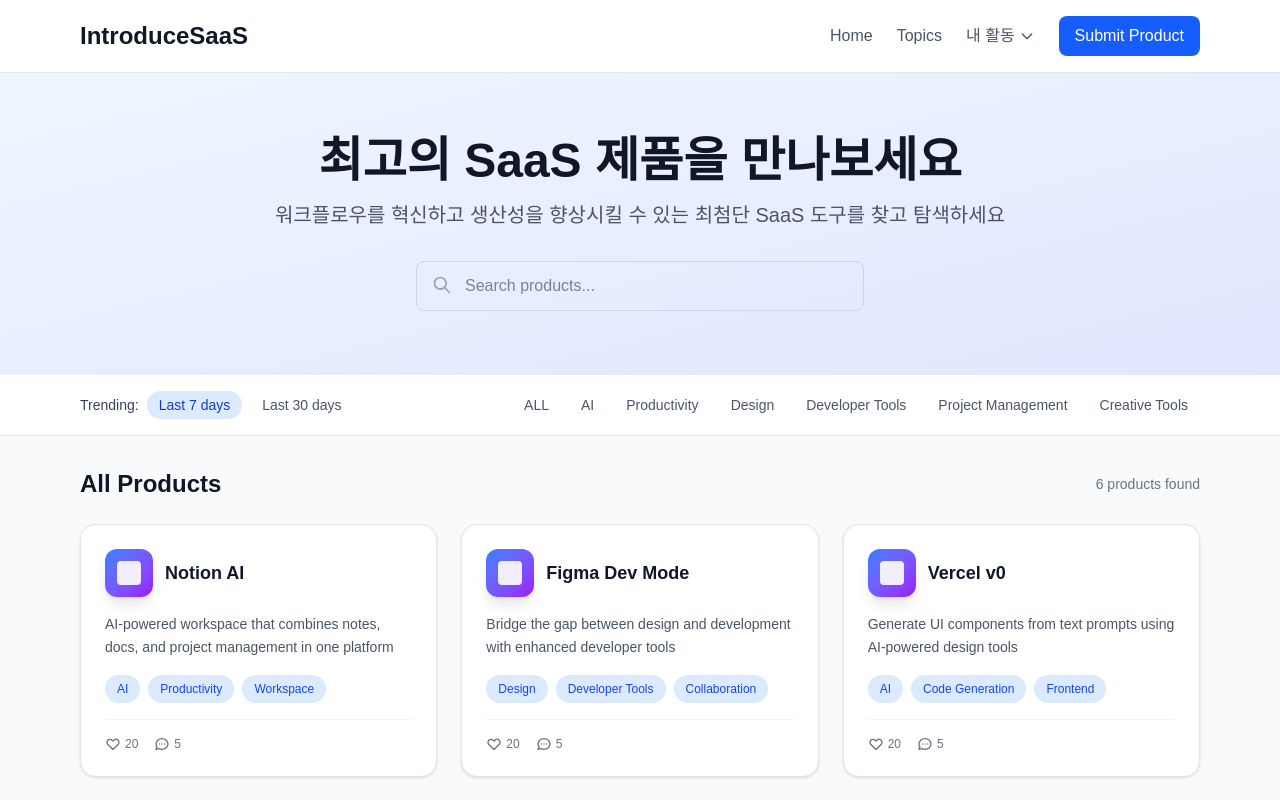
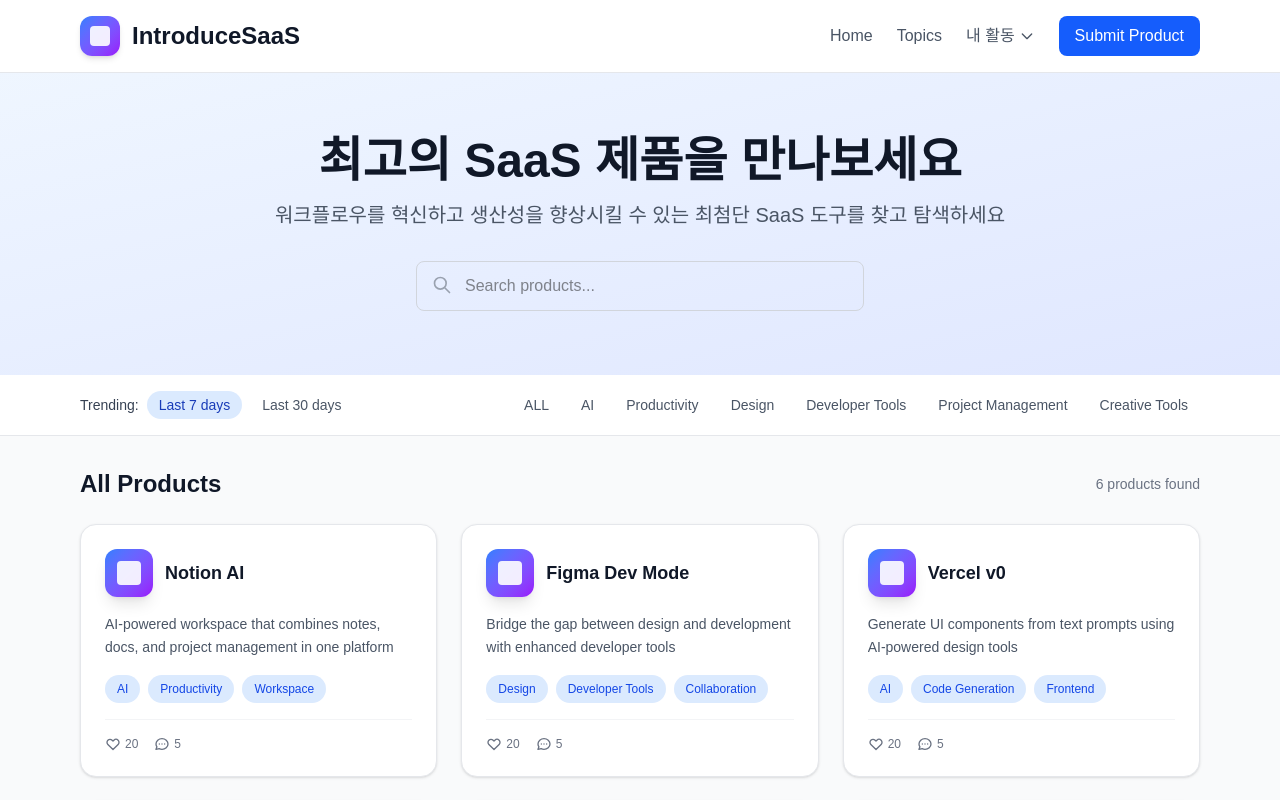
Before and after one commit to millwheel/saas-introduce-front, a Next.js app: page / in a window 1280 px wide. Shown: the top 800 px of the page. Built offline with nearby package versions, Linux system fonts and the light colour scheme.

Commit message:
feat: home page logo 변경

```diff
--- a/src/app/layout.tsx
+++ b/src/app/layout.tsx
@@ -34,9 +34,14 @@ export default function RootLayout({
                 <div className="max-w-6xl mx-auto px-4 py-4">
                     <div className="flex items-center justify-between">
                         {/* Logo */}
-                        <div className="flex items-center space-x-2">
-                            <h1 className="text-2xl font-bold text-gray-900">IntroduceSaaS</h1>
-                        </div>
+                        <Link href="/" className="flex items-center space-x-3 group cursor-pointer">
+                            {/* Logo Icon */}
+                            <div className="w-10 h-10 bg-gradient-to-br from-blue-500 to-purple-600 rounded-xl flex items-center justify-center shadow-md transition-all duration-200">
+                                <div className="w-5 h-5 bg-white rounded opacity-90 group-hover:opacity-100 transition-opacity duration-200" />
+                            </div>
+                            {/* Logo Text */}
+                            <h1 className="text-2xl font-bold text-gray-900 group-hover:text-blue-600 transition-colors duration-200">IntroduceSaaS</h1>
+                        </Link>
 
                         {/* Navigation */}
                         <nav className="hidden md:flex items-center space-x-6">
```
